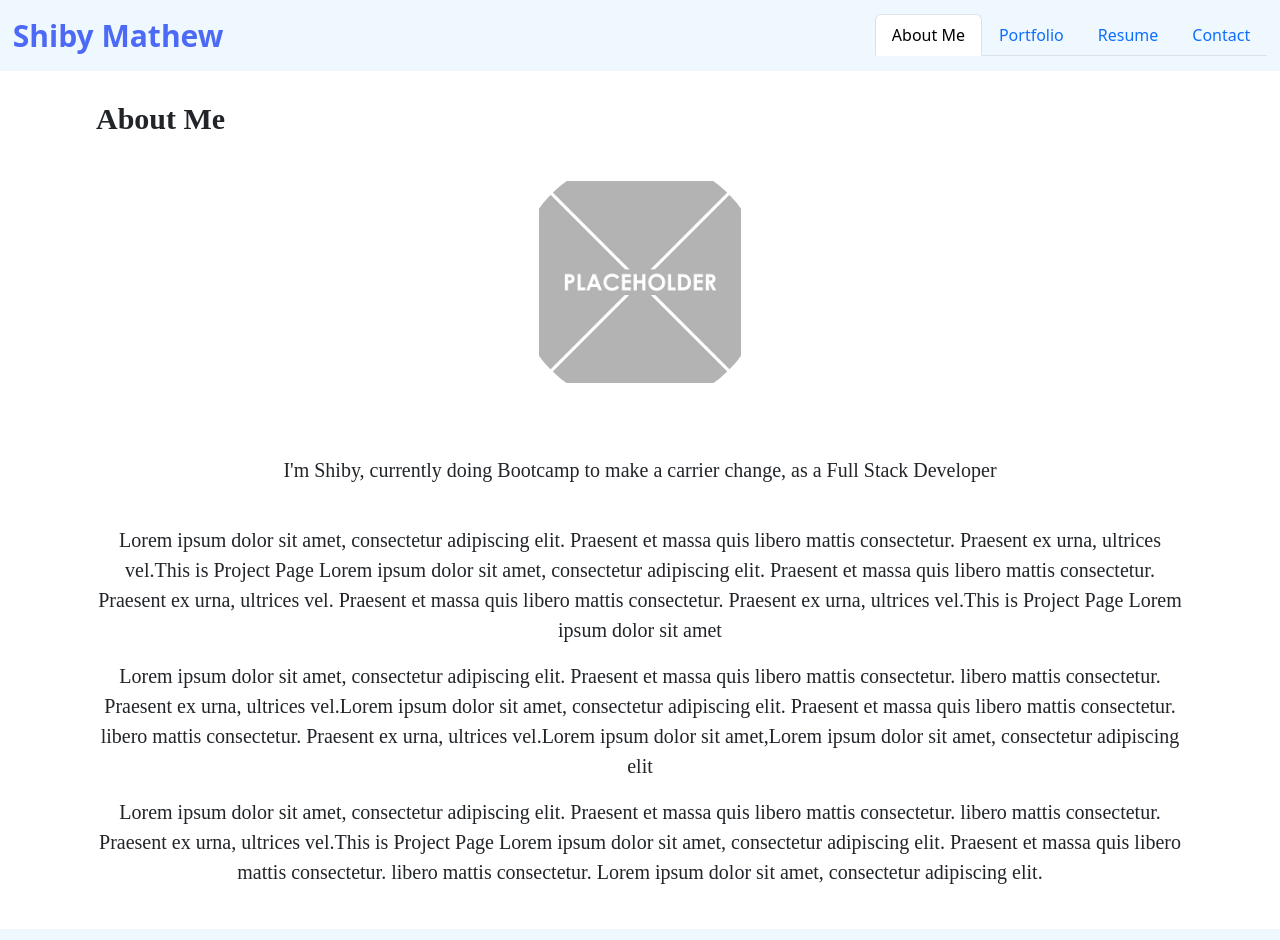
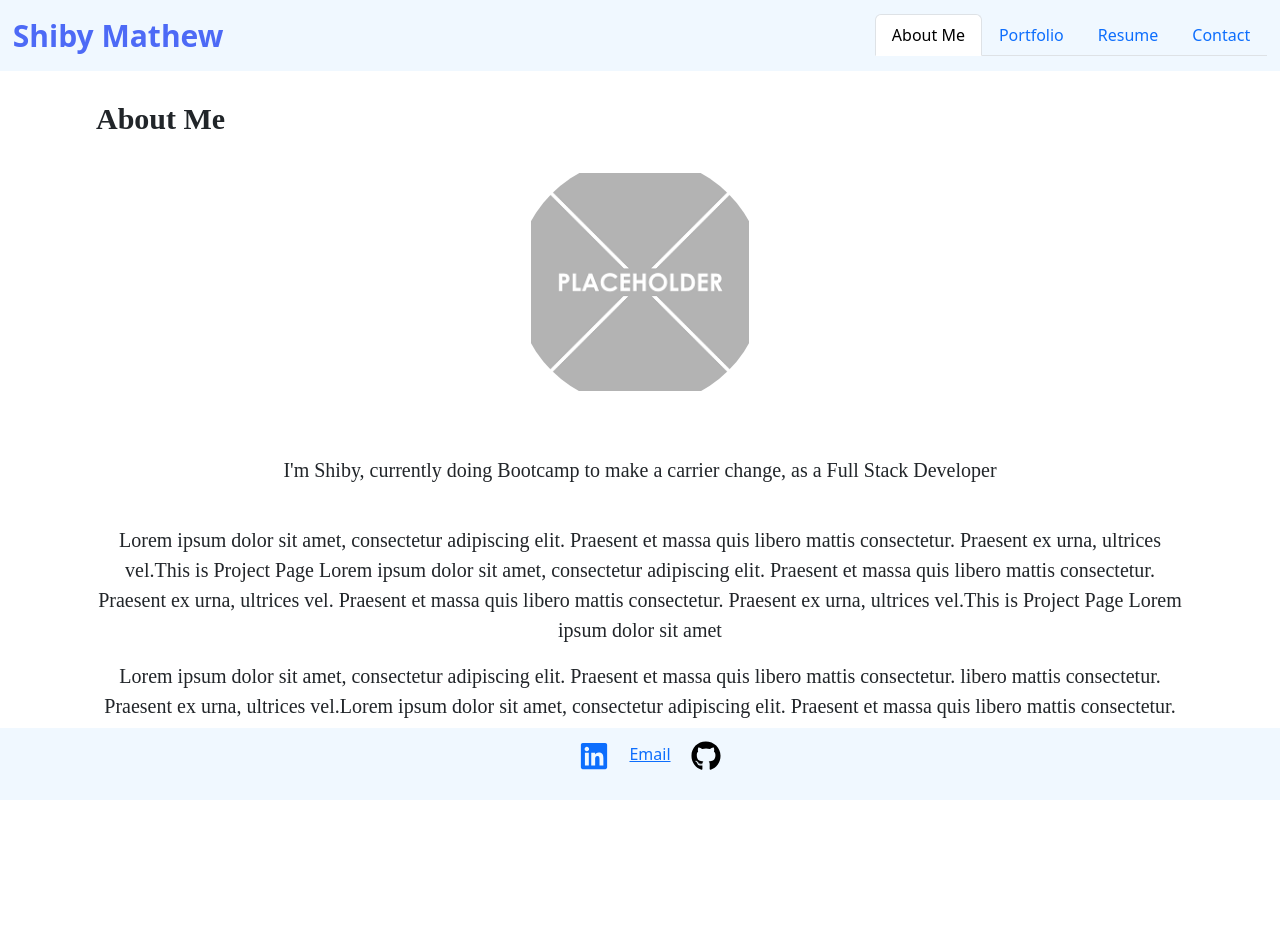
Before and after one commit to Shiby-Mathew/react-portfolio, a React (Create React App) app: page / in a window 1280 px wide. Shown: the top 940 px of the page. Built offline with nearby package versions, Linux system fonts and the light colour scheme.

Commit message:
added header and footer sticky change the code according that

```diff
--- a/src/components/About.js
+++ b/src/components/About.js
@@ -5,9 +5,8 @@ function About() {
   return (
     <div>
       <p className="contact is-medium">About Me</p>
+      <img src={image} className="image p-3" alt="mypic" />
 
-      <img src={image} className="image p-4" alt="mypic" />
-      {/* <img src="./assets/images/pic2.jpg" alt="myphoto" /> */}
       <p className="content is-italic mt-4 p-4">
         I'm Shiby, currently doing Bootcamp to make a carrier change, as a Full
         Stack Developer
@@ -29,14 +28,6 @@ function About() {
         libero mattis consectetur. Praesent ex urna, ultrices vel.Lorem ipsum
         dolor sit amet,Lorem ipsum dolor sit amet, consectetur adipiscing elit
       </p>
-      <p>
-        Lorem ipsum dolor sit amet, consectetur adipiscing elit. Praesent et
-        massa quis libero mattis consectetur. libero mattis consectetur.
-        Praesent ex urna, ultrices vel.This is Project Page Lorem ipsum dolor
-        sit amet, consectetur adipiscing elit. Praesent et massa quis libero
-        mattis consectetur. libero mattis consectetur. Lorem ipsum dolor sit
-        amet, consectetur adipiscing elit.
-      </p>
     </div>
   );
 }
--- a/src/components/Contact.js
+++ b/src/components/Contact.js
@@ -41,7 +41,7 @@ function Contact() {
     <div>
       <p className="contact">Contact Me</p>
       <hr />
-      <form className="contactForm p-5">
+      <form className="contactForm p-4">
         <div className="form">
           <div className="form-group mb-2">
             <label className="label p-2">Name :</label>
--- a/src/components/Resume.js
+++ b/src/components/Resume.js
@@ -15,9 +15,8 @@ function Resume() {
         <p className="skill mt-5">Front-End Skills</p>
         <hr />
         <ul>
-          <li>HTML, CSS</li>
+          <li>HTML, CSS, Javascript</li>
           <li>Javascript</li>
-          <li>React</li>
           <li>Bootstrap, jQuery</li>
           <li>REST API</li>
           <li>React</li>
--- a/src/components/styles/style.css
+++ b/src/components/styles/style.css
@@ -5,10 +5,17 @@ nav {
   justify-content: space-between;
   align-items: center;
   padding: 1%;
+  position: sticky;
+  top: 0;
+  background-color: aliceblue;
+  z-index: 100;
+}
 
-  /* color: var(--light); */
-  background-color: aliceblue;
+nav .new {
+  position: sticky;
+  top: 0;
 }
+
 nav ul {
   display: flex;
   justify-content: space-between;
@@ -49,14 +56,24 @@ h2 {
 }
 
 /*----------Footer----------*/
+
 .footer {
+  background-color: aliceblue;
+
   display: flex;
   justify-content: center;
-  background-color: aliceblue;
+  position: fixed;
+  width: 100%;
+  bottom: 0;
+
   padding: 1%;
 }
+
 footer a {
   margin-left: 20px;
+}
+footer {
+  margin-top: auto;
 }
 
 /*------------- Contact me----------- */
@@ -96,11 +113,6 @@ textarea {
   height: auto;
 }
 
-/* .card {
-  border: 1px solid #1a1a1a;
-  margin-bottom: 1rem;
-} */
-
 .row {
   display: flex;
   flex-flow: row wrap;
@@ -114,6 +126,12 @@ textarea {
   font-size: 25px;
 }
 
+body {
+  margin: 0;
+  padding: 0;
+  height: 1000px;
+}
+
 @media only screen and (max-width: 1024px) {
   main {
     margin-top: 2em;
```
